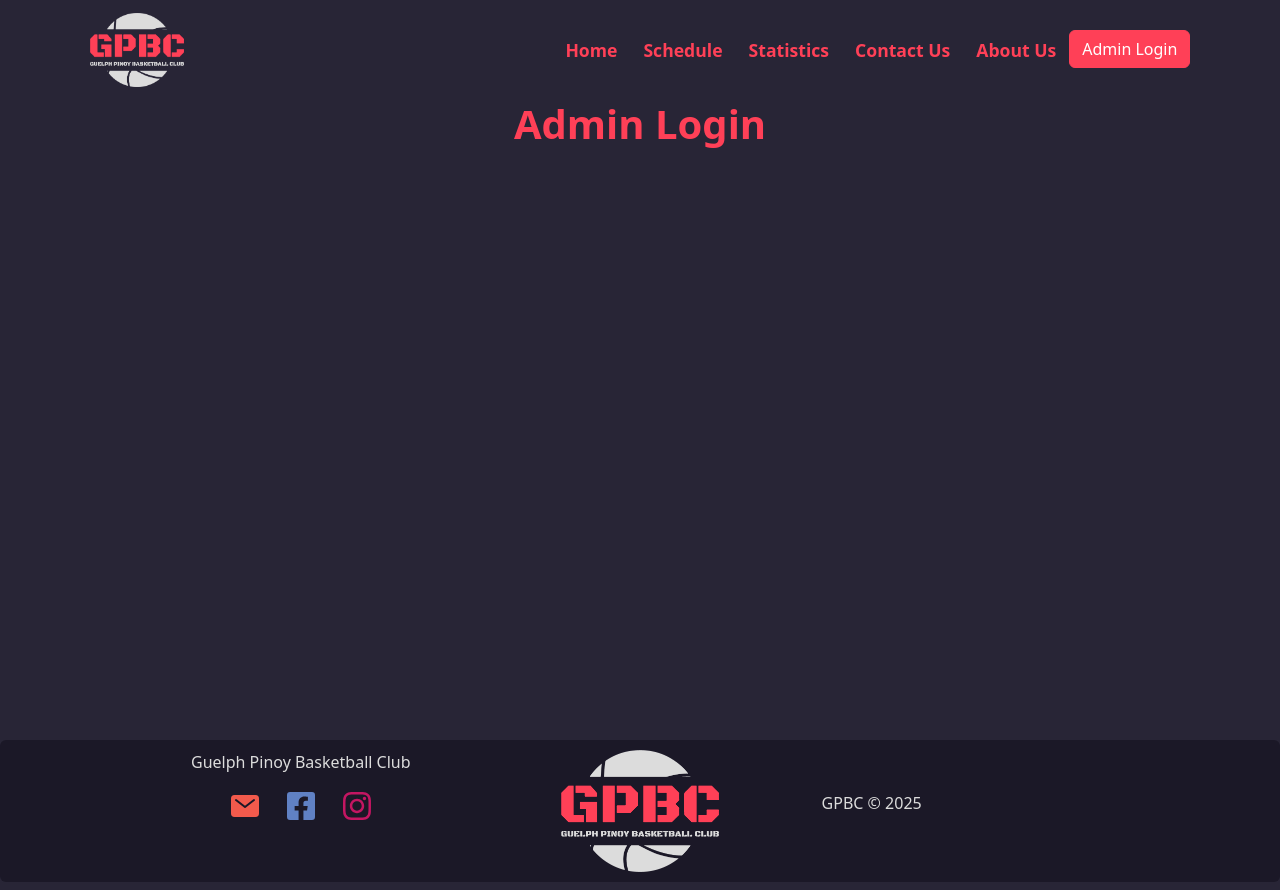
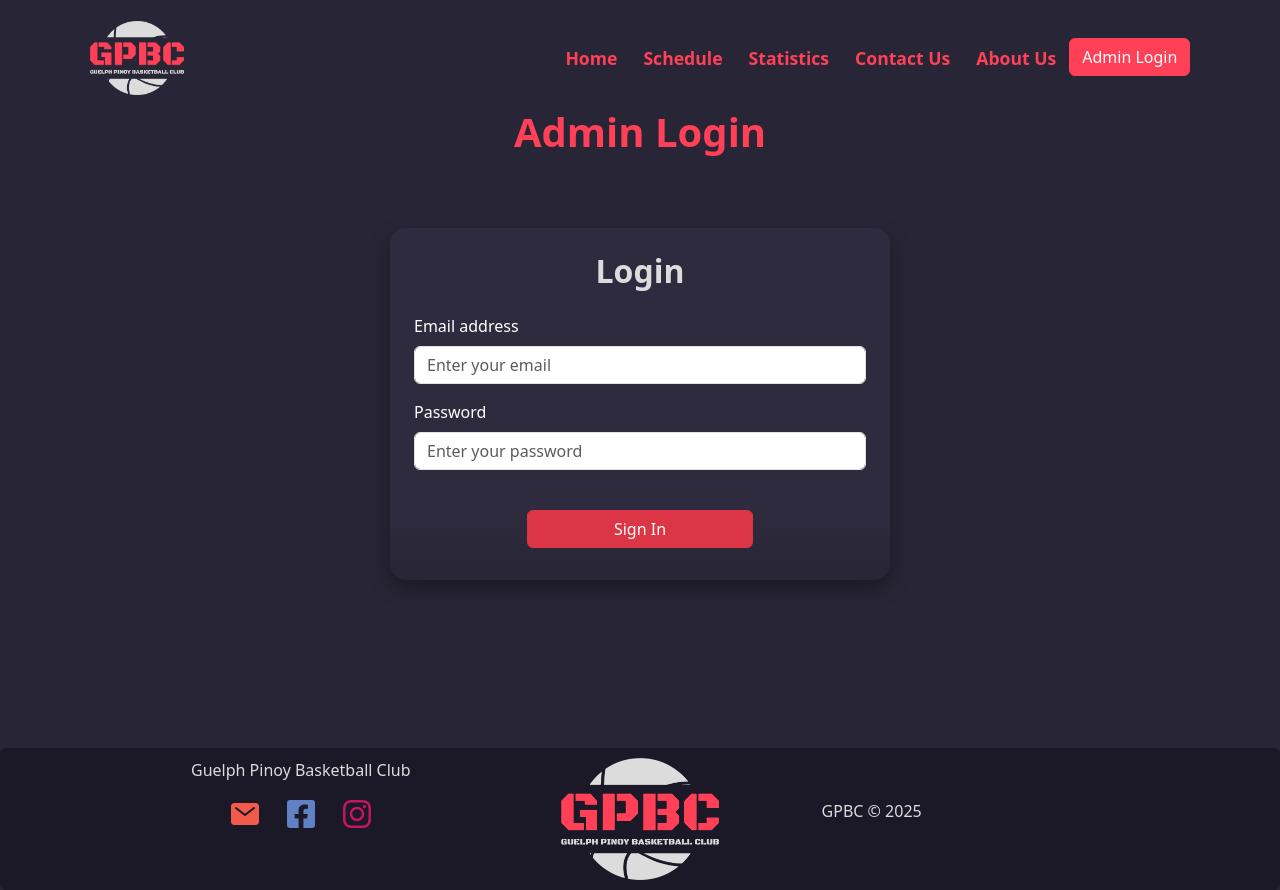
Before and after one commit to keithrsialana/GPBC-website, a React (Vite) app: page /login in a window 1280 px wide. Built offline with nearby package versions, Linux system fonts and the light colour scheme.

Commit message:
Created a login panel

```diff
--- a/components/header.jsx
+++ b/components/header.jsx
@@ -4,7 +4,7 @@ import NavBar from "./page-components/navbar";
 function Header() {
 	return (
 		<div
-			className="d-flex align-items-center container-fluid contentmargin"
+			className="d-flex align-items-center container-fluid contentmargin mt-2"
 			style={{
 				height: "100px",
 				padding: "10px 0"
--- a/components/pages/adminlogin.jsx
+++ b/components/pages/adminlogin.jsx
@@ -5,6 +5,37 @@ function AdminLogin() {
 	return (
 		<>
 			<h1>Admin Login</h1>
+			<div className="container d-flex justify-content-center align-items-center" style={{ minHeight: "60vh" }}>
+				<div className="card-down p-4" style={{ width: "100%", maxWidth: "500px", border: "none" }}>
+					<h2 className="card-title text-center">Login</h2>
+
+					<form>
+						<div className="mb-3 mt-4">
+							<label className="form-label w-100 text-start text-white">Email address</label>
+							<input
+								type="email"
+								className="form-control"
+								placeholder="Enter your email"
+								required
+							/>
+						</div>
+
+						<div className="mb-3">
+							<label className="form-label w-100 text-start text-white">Password</label>
+							<input
+								type="password"
+								className="form-control"
+								placeholder="Enter your password"
+								required
+							/>
+						</div>
+
+						<button type="submit" className="btn btn-danger w-50 mt-4 mb-2">
+							Sign In
+						</button>
+					</form>
+				</div>
+			</div>
 		</>
 	);
 }
--- a/package.json
+++ b/package.json
@@ -14,6 +14,7 @@
     "bootstrap": "^5.3.4",
     "react": "^19.0.0",
     "react-big-calendar": "^1.18.0",
+    "react-bootstrap": "^2.10.9",
     "react-dom": "^19.1.0",
     "react-icons": "^5.5.0",
     "react-router-dom": "^7.4.1"
--- a/src/index.css
+++ b/src/index.css
@@ -8,14 +8,24 @@
 .rbc-toolbar button {
 	color: var(--text) !important;
 }
+
 .rbc-toolbar button:hover {
 	color: #1B1827 !important;
 }
+
 .rbc-today {
 	background-color: #282536 !important;
 }
-.rbc-toolbar .rbc-active{
+
+.rbc-toolbar .rbc-active {
 	color: #1B1827 !important;
+}
+
+.card-down {
+	background: linear-gradient(to bottom, #2f2b3e 80%, rgba(247, 247, 247, 0));
+	border: none;
+	border-radius: 1em;
+	box-shadow: rgba(0, 0, 0, 0.35) 0px 8px 20px 0px;
 }
 
 .catchphrase {
@@ -55,12 +65,14 @@
 	background-color: var(--bs-primary) !important;
 	border-color: var(--bs-primary) !important;
 }
+
 .btn-outline-primary {
 	border-color: transparent !important;
 	font-weight: bolder;
 	font-size: 1.1em;
 	color: var(--bs-primary) !important;
 }
+
 .btn-outline-primary:hover {
 	background-color: var(--bs-primary) !important;
 	color: var(--text) !important;
```
Also changed, not shown: 1 other file (tests, documents, lock files or other folders).
